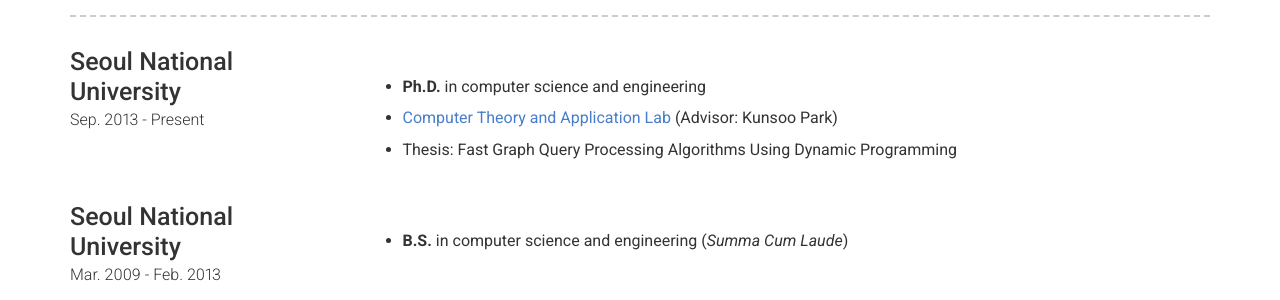
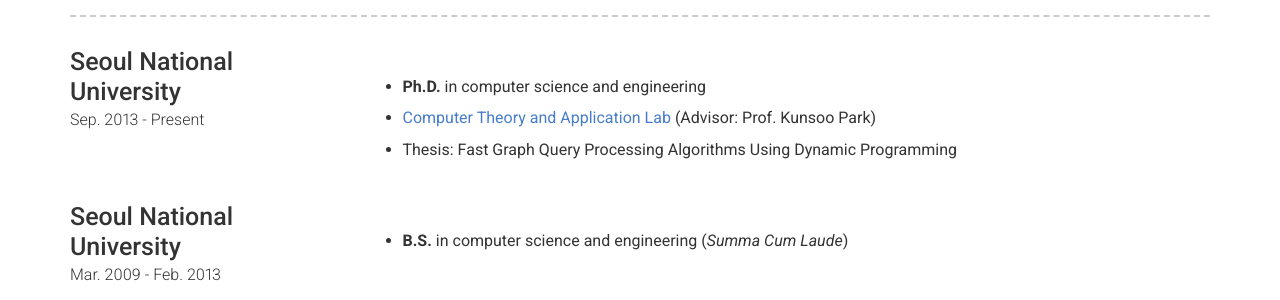
Before and after one commit to hongkyun-bae/hongkyun-bae.github.io, a Jekyll site: the page built from index.md, in a window 1280 px wide. Shown: the part 583-883 px from the top of the page. Built offline with Jekyll 4.4.1, drawn with Linux system fonts in a browser that asks for light colours; nearby versions of some CDN libraries.

Commit message:
Update education.yml

```diff
--- a/_data/education.yml
+++ b/_data/education.yml
@@ -6,7 +6,7 @@
   description: |+
     - **Ph.D.** in computer science and engineering
 
-    - [Computer Theory and Application Lab](http://theory.snu.ac.kr) (Advisor: Kunsoo Park)
+    - [Computer Theory and Application Lab](http://theory.snu.ac.kr) (Advisor: Prof. Kunsoo Park)
 
     - Thesis: Fast Graph Query Processing Algorithms Using Dynamic Programming
 - layout: left
```
